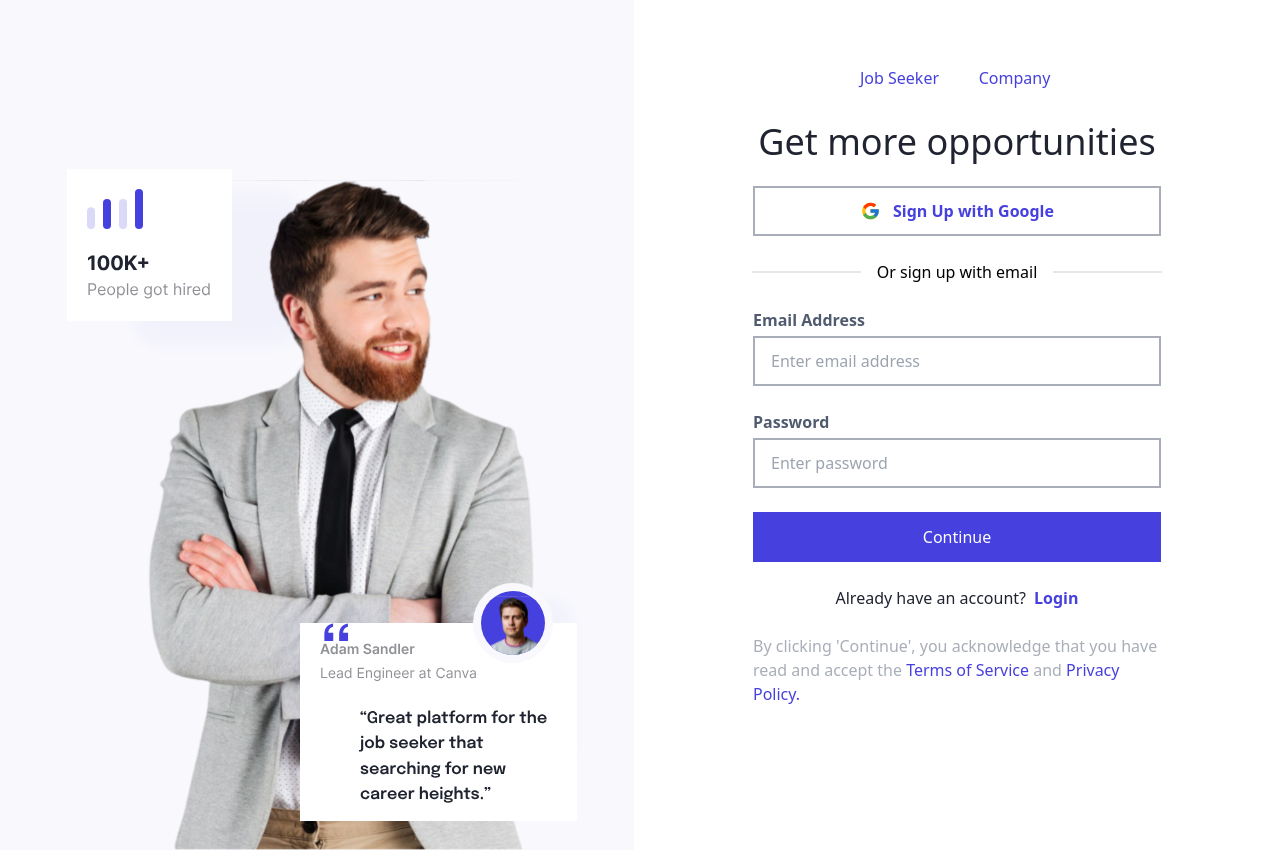
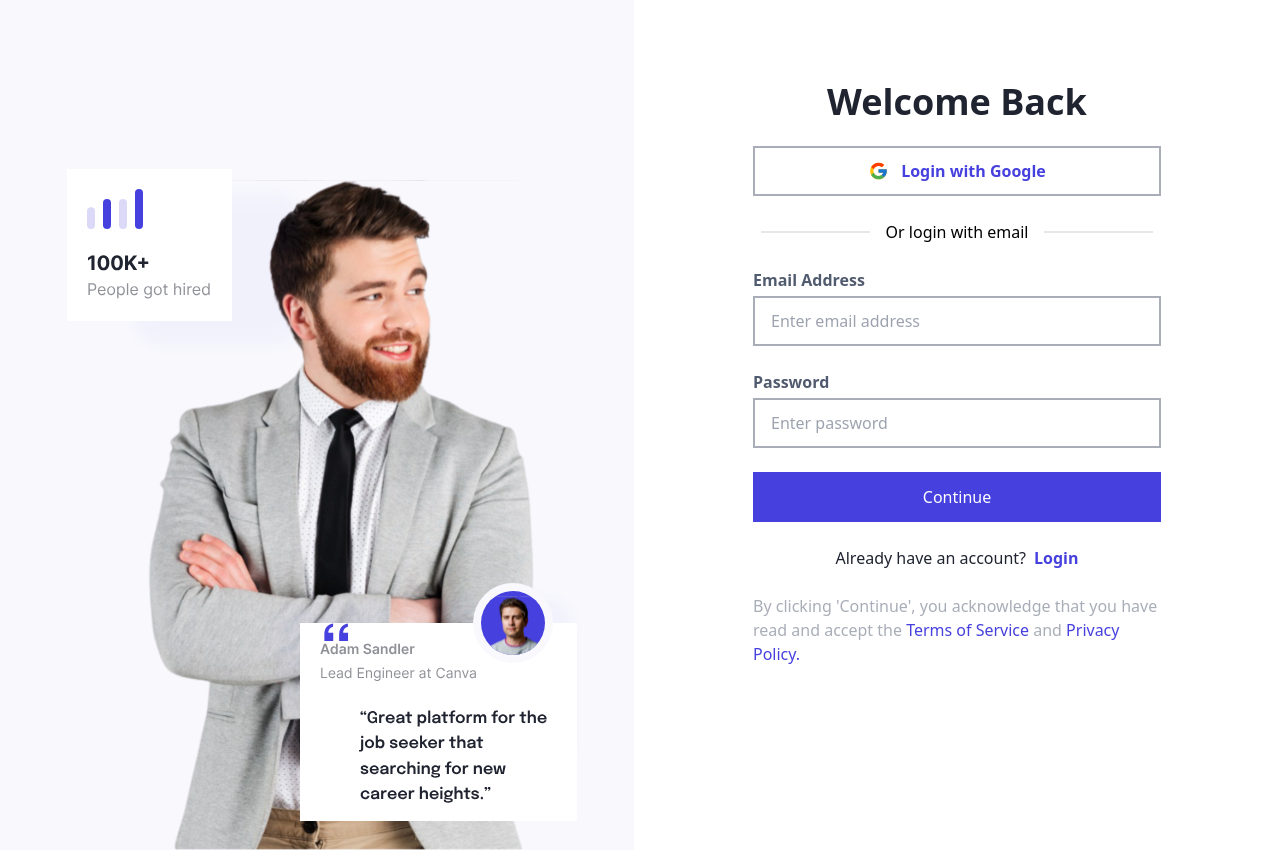
Before and after one commit to DrissssirD/Skillbridge, a React (Create React App) app: page /Login in a window 1280 px wide. Built offline with nearby package versions, Linux system fonts and the light colour scheme.

Commit message:
second-push

```diff
--- a/src/pages/Loginpage/LoginPage.js
+++ b/src/pages/Loginpage/LoginPage.js
@@ -57,32 +57,20 @@ export function Login() {
       <div className="hidden sm:block">
         <img src={picture} />
       </div>
-      <div className="flex flex-col flex-1 items-center  ">
-      <div className="flex sm:mt-[58px]">
-        {options.map((option) => (
-          <button
-            key={option.value}
-            onClick={() => setFocus(option.value)}
-            className={`text-[#4640DE] text-base h-[40px] w-[115px] ${
-              focus === option.value ? "bg-[#CCCCF5]" : ""
-            }`}
-          >
-            {option.label}
-          </button>
-        ))}
-      </div>
+      <div className="flex flex-col flex-1 items-center  sm:mt-[58px]">
+
       <div>
-        <h1 className="text-[#202430] text-4xl sm:mt-6">Get more opportunities</h1>
+        <h1 className="text-[#202430] text-4xl sm:mt-6 font-semibold">Welcome Back</h1>
       </div>
       <div className="sm:mt-6">
         <button className="text-base text-[#4640DE] sm:w-[408px] h-[50px] border-2 border-[#A8ADB7] font-bold flex gap-3 justify-center items-center hover:bg-[#CCCCF5] hover:text-white">
           <img src={googleIcon} />
-          Sign Up with Google
+          Login with Google
         </button>
       </div>
       <div className="flex items-center gap-4 sm:mt-6">
         <hr className="flex-1 w-[109px] border"/>
-        <h4>Or sign up with email</h4>
+        <h4>Or login with email</h4>
         <hr  className="flex-1 w-[109px] border"/>
 
       </div>
@@ -106,7 +94,7 @@ export function Login() {
 
       <div className="flex gap-2 mt-6">
         <h4 className="text-[#202430]">Already have an account?</h4>
-        <Link className="text-[#4640DE] font-semibold">Login</Link>
+        <Link to='Login'  className="text-[#4640DE] font-semibold">Login</Link>
       </div>
       <div className="sm:w-[408px] h-[44px] mt-6">
         <h4 className="text-[#A8ADB7]">
```
